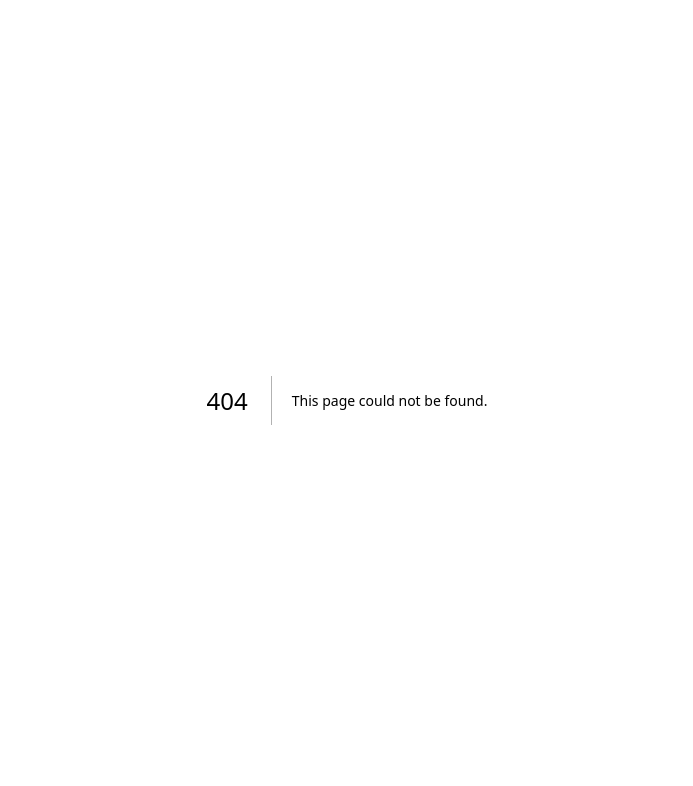
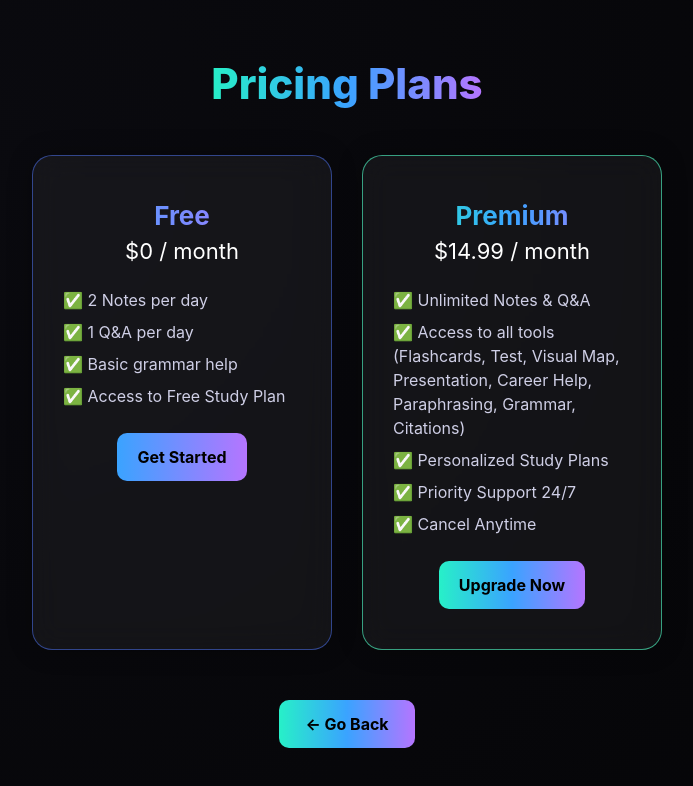
Before and after one commit to hamza07ejaz/MindSpark, a Next.js app: page /pricing in a window 1280 px wide. Before the commit this address had no page. Shown: the top 786 px of the page, without its empty margins (293-986 px from the left). Built offline with nearby package versions, Linux system fonts and the light colour scheme.

Commit message:
added premium Pricing page with free and paid plan cards

```diff
--- /dev/null
+++ b/app/pricing/page.tsx
@@ -0,0 +1,165 @@
+"use client";
+import React from "react";
+
+export default function PricingPage() {
+  const plans = [
+    {
+      name: "Free",
+      price: "$0 / month",
+      features: [
+        "2 Notes per day",
+        "1 Q&A per day",
+        "Basic grammar help",
+        "Access to Free Study Plan",
+      ],
+      color: "linear-gradient(90deg,#3aa3ff,#b575ff)",
+      border: "rgba(80,120,255,0.5)",
+    },
+    {
+      name: "Premium",
+      price: "$14.99 / month",
+      features: [
+        "Unlimited Notes & Q&A",
+        "Access to all tools (Flashcards, Test, Visual Map, Presentation, Career Help, Paraphrasing, Grammar, Citations)",
+        "Personalized Study Plans",
+        "Priority Support 24/7",
+        "Cancel Anytime",
+      ],
+      color: "linear-gradient(90deg,#27f0c8,#3aa3ff,#b575ff)",
+      border: "rgba(80,255,200,0.6)",
+    },
+  ];
+
+  return (
+    <main
+      style={{
+        minHeight: "100vh",
+        background: "radial-gradient(circle at 20% 20%, #0a0a0f, #050507)",
+        color: "#fff",
+        display: "flex",
+        flexDirection: "column",
+        alignItems: "center",
+        justifyContent: "center",
+        fontFamily: "Inter, sans-serif",
+        padding: "40px 20px",
+      }}
+    >
+      <h1
+        style={{
+          fontSize: "42px",
+          fontWeight: "800",
+          background: "linear-gradient(90deg,#27f0c8,#3aa3ff,#b575ff)",
+          WebkitBackgroundClip: "text",
+          color: "transparent",
+          marginBottom: "40px",
+        }}
+      >
+        Pricing Plans
+      </h1>
+
+      <div
+        style={{
+          display: "flex",
+          flexWrap: "wrap",
+          justifyContent: "center",
+          gap: "30px",
+          maxWidth: "1000px",
+        }}
+      >
+        {plans.map((plan, index) => (
+          <div
+            key={index}
+            style={{
+              background: "rgba(255,255,255,0.05)",
+              border: `1px solid ${plan.border}`,
+              borderRadius: "20px",
+              padding: "40px 30px",
+              width: "300px",
+              textAlign: "center",
+              boxShadow: "0 0 25px rgba(0,0,0,0.3)",
+              backdropFilter: "blur(15px)",
+              transition: "transform 0.3s, box-shadow 0.3s",
+            }}
+            onMouseOver={(e) =>
+              (e.currentTarget.style.transform = "scale(1.05)")
+            }
+            onMouseOut={(e) =>
+              (e.currentTarget.style.transform = "scale(1)")
+            }
+          >
+            <h2
+              style={{
+                fontSize: "26px",
+                fontWeight: 700,
+                background: plan.color,
+                WebkitBackgroundClip: "text",
+                color: "transparent",
+              }}
+            >
+              {plan.name}
+            </h2>
+            <p style={{ fontSize: "22px", marginBottom: "20px" }}>
+              {plan.price}
+            </p>
+            <ul
+              style={{
+                listStyle: "none",
+                padding: 0,
+                textAlign: "left",
+                color: "#cfcfe6",
+                marginBottom: "25px",
+              }}
+            >
+              {plan.features.map((f, i) => (
+                <li key={i} style={{ marginBottom: "8px" }}>
+                  ✅ {f}
+                </li>
+              ))}
+            </ul>
+            <button
+              onClick={() => alert(`${plan.name} plan selected`)}
+              style={{
+                background: plan.color,
+                color: "#000",
+                fontWeight: "bold",
+                padding: "12px 20px",
+                borderRadius: "10px",
+                border: "none",
+                cursor: "pointer",
+                transition: "transform 0.25s",
+              }}
+              onMouseOver={(e) =>
+                (e.currentTarget.style.transform = "scale(1.05)")
+              }
+              onMouseOut={(e) =>
+                (e.currentTarget.style.transform = "scale(1)")
+              }
+            >
+              {plan.name === "Free" ? "Get Started" : "Upgrade Now"}
+            </button>
+          </div>
+        ))}
+      </div>
+
+      <button
+        onClick={() => (window.location.href = "/")}
+        style={{
+          marginTop: "50px",
+          background: "linear-gradient(90deg,#27f0c8,#3aa3ff,#b575ff)",
+          color: "#000",
+          fontWeight: "bold",
+          padding: "12px 26px",
+          borderRadius: "10px",
+          border: "none",
+          cursor: "pointer",
+          fontSize: "16px",
+          transition: "0.25s",
+        }}
+        onMouseOver={(e) => (e.currentTarget.style.transform = "scale(1.05)")}
+        onMouseOut={(e) => (e.currentTarget.style.transform = "scale(1)")}
+      >
+        ← Go Back
+      </button>
+    </main>
+  );
+}
```
